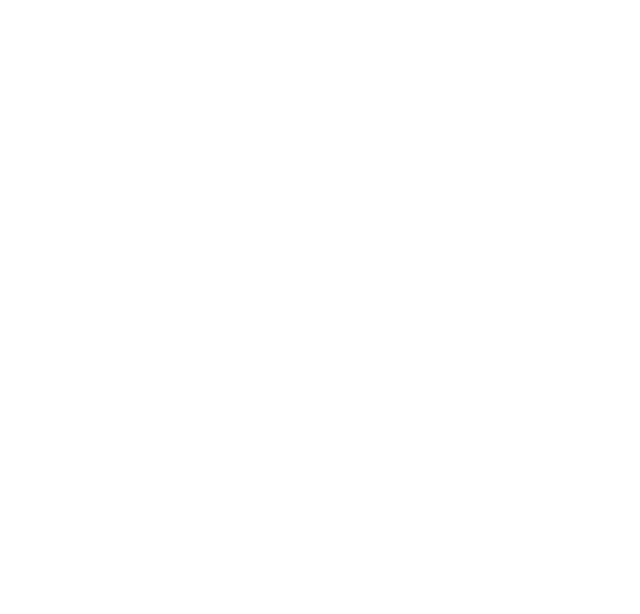
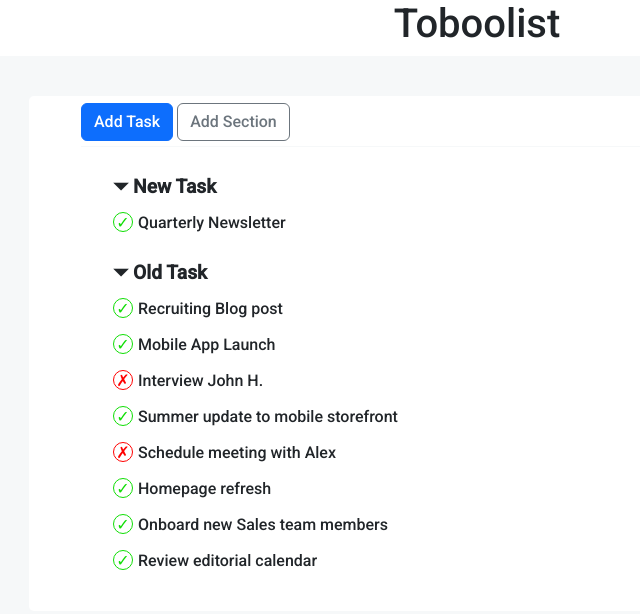
Before and after one commit to simopucci/vue-todolist, a plain HTML site: page index.html in a window 1280 px wide. Shown: the whole page, without its empty margins (163-803 px from the left). Drawn offline with nearby package versions, Linux system fonts and the light colour scheme.

Commit message:
feat: add html css structure

```diff
--- a/css/style.css
+++ b/css/style.css
@@ -0,0 +1,90 @@
+/* GENERAL */
+* {
+    margin: 0;
+    padding: 0;
+    box-sizing: border-box;
+    font-family: 'Roboto', sans-serif;
+}
+
+body {
+    background-color: rgb(246 248 249);
+}
+
+/* HEADER   */
+.main-header {
+    line-height: 50px;
+    background-color: white;
+    text-align: center;
+}
+
+.main-logo {
+    padding: 10px 0 10px 20px;
+    vertical-align: middle;
+}
+
+.main-title {
+    display: inline-block;
+    vertical-align: middle;
+}
+
+/* TOP SECTION */
+.container {
+    background-color: white;
+    width: 70%;
+    margin: 40px auto;
+    padding-bottom: 10px;
+    border-radius: 5px;
+}
+
+.top-section {
+    margin-left: 40px;
+    line-height: 50px;
+    border-bottom: 1px solid rgb(246 248 249)
+}
+
+/* MAIN SECTION */
+.main-section {
+    margin-left: 40px;
+    margin-top: 30px;
+}
+
+ul {
+    margin: 30px 0;
+}
+
+li {
+    list-style: none;
+    line-height: 20px;
+    margin: 15px 0;
+}
+
+span {
+    display: inline-block;
+}
+
+.list-title {
+    font-size: larger;
+    font-weight: 900;
+}
+
+.green-thick {
+    color: rgb(15, 222, 4);
+    width: 20px;
+    height: 20px;
+    border: 1px solid rgb(15, 222, 4);
+    border-radius: 50%;
+    text-align: center;
+    margin-right: 5px;
+    cursor: pointer;
+}
+
+.red-cross {
+    color: red;
+    width: 20px;
+    height: 20px;
+    border: 1px solid red;
+    border-radius: 50%;
+    text-align: center;
+    margin-right: 5px;
+    cursor: pointer;
+}
--- a/index.html
+++ b/index.html
@@ -5,11 +5,15 @@
     <meta name="viewport" content="width=device-width, initial-scale=1">
     <title>Vue ToDoList</title>
 
+    <link rel="preconnect" href="https://fonts.googleapis.com">
+    <link rel="preconnect" href="https://fonts.gstatic.com" crossorigin>
+    <link href="https://fonts.googleapis.com/css2?family=Roboto:wght@500&display=swap" rel="stylesheet">
+
     <!-- Link Font Awesome -->
-    <!-- <link rel="stylesheet" href="https://cdnjs.cloudflare.com/ajax/libs/font-awesome/6.5.0/css/all.min.css" integrity="sha512-Avb2QiuDEEvB4bZJYdft2mNjVShBftLdPG8FJ0V7irTLQ8Uo0qcPxh4Plq7G5tGm0rU+1SPhVotteLpBERwTkw==" crossorigin="anonymous" referrerpolicy="no-referrer" /> -->
+    <link rel="stylesheet" href="https://cdnjs.cloudflare.com/ajax/libs/font-awesome/6.5.0/css/all.min.css" integrity="sha512-Avb2QiuDEEvB4bZJYdft2mNjVShBftLdPG8FJ0V7irTLQ8Uo0qcPxh4Plq7G5tGm0rU+1SPhVotteLpBERwTkw==" crossorigin="anonymous" referrerpolicy="no-referrer" />
 
     <!-- Link Icons Bootstrap -->
-    <!-- <link rel="stylesheet" href="https://cdn.jsdelivr.net/npm/bootstrap-icons@1.11.2/font/bootstrap-icons.min.css"> -->
+    <link rel="stylesheet" href="https://cdn.jsdelivr.net/npm/bootstrap-icons@1.11.2/font/bootstrap-icons.min.css">
 
     <!-- Link Framework Bootstrap CSS -->
     <link href="https://cdn.jsdelivr.net/npm/bootstrap@5.3.2/dist/css/bootstrap.min.css" rel="stylesheet" integrity="sha384-T3c6CoIi6uLrA9TneNEoa7RxnatzjcDSCmG1MXxSR1GAsXEV/Dwwykc2MPK8M2HN" crossorigin="anonymous">
@@ -25,7 +29,62 @@
 </head>
 <body>
 
+    <!-- Intestazione -->
+    <header class="main-header">
+        <h1 class="main-title">Toboolist</h1>
+    </header>
 
+    <main>
+        <div class="container">
+
+            <!-- Top section-->
+            <section class="top-section">
+                <button class="btn btn-primary">Add Task</button>
+                <button class="btn btn-outline-secondary">Add Section</button>
+            </section>
+
+            <!-- Main section-->
+            <section class="main-section">
+
+                <!-- New Task list-->
+                <ul>
+                    <li class="list-title">&#9207; New Task</li>
+                    <li>
+                        <span class="green-thick">&#10003;</span><span>Quarterly Newsletter</span>
+                    </li>
+                </ul>
+
+                <!-- Old list-->
+                <ul>
+                    <li class="list-title">&#9207; Old Task</li>
+                    <li>
+                        <span class="green-thick">&#10003;</span><span>Recruiting Blog post</span>
+                    </li>
+                    <li>
+                        <span class="green-thick">&#10003;</span><span>Mobile App Launch</span>
+                    </li>
+                    <li>
+                        <span class="red-cross">&#10007;</span><span>Interview John H.</span>
+                    </li>
+                    <li>
+                        <span class="green-thick">&#10003;</span><span>Summer update to mobile storefront</span>
+                    </li>
+                    <li>
+                        <span class="red-cross">&#10007;</span><span>Schedule meeting with Alex</span>
+                    </li>
+                    <li>
+                        <span class="green-thick">&#10003;</span><span>Homepage refresh</span>
+                    </li>
+                    <li>
+                        <span class="green-thick">&#10003;</span><span>Onboard new Sales team members</span>
+                    </li>
+                    <li>
+                        <span class="green-thick">&#10003;</span><span>Review editorial calendar</span>
+                    </li>
+                </ul>
+            </section>
+        </div>
+    </main>
 
 
     <!-- Link Bootstrap JavaScript -->
```
